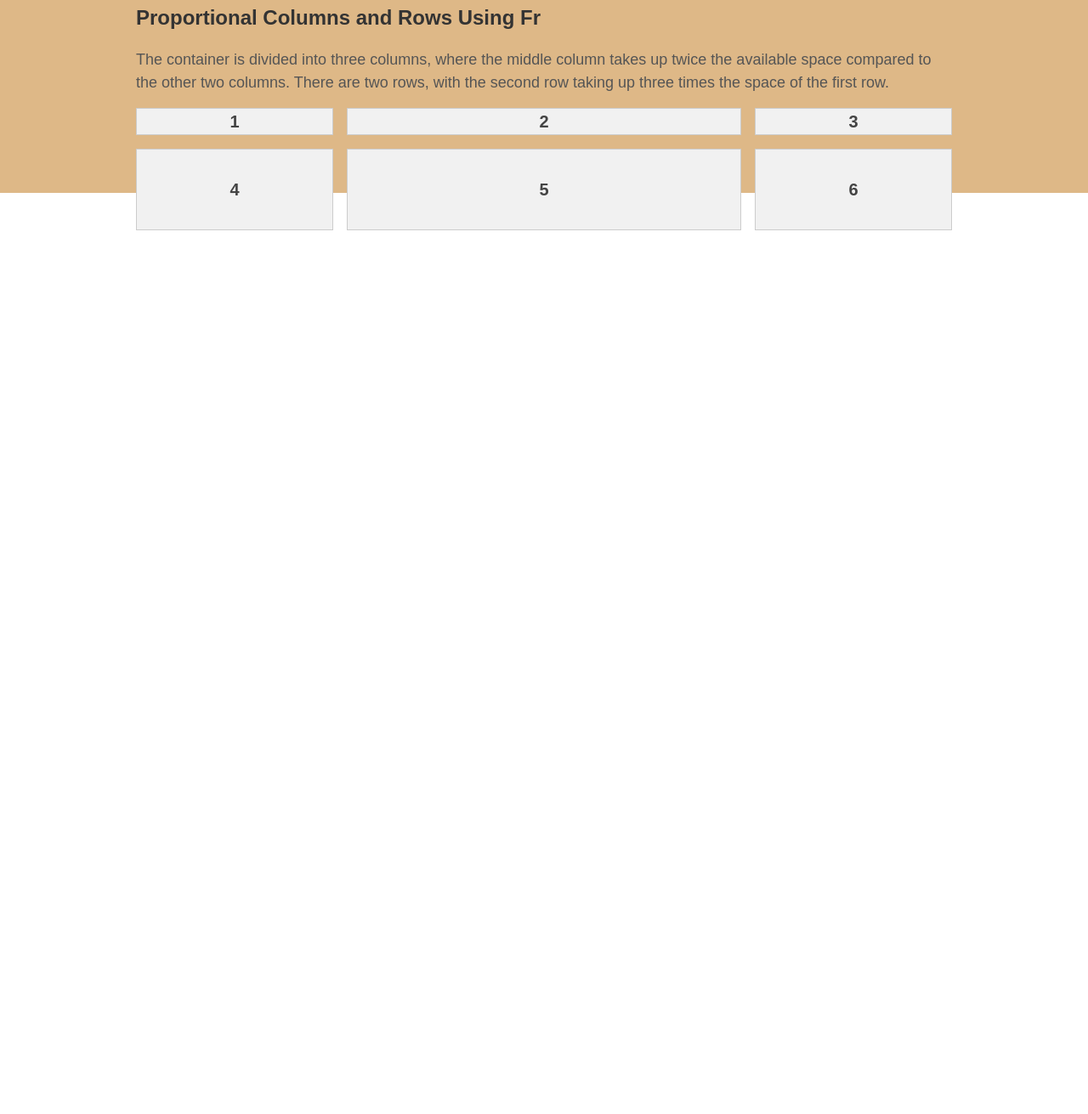
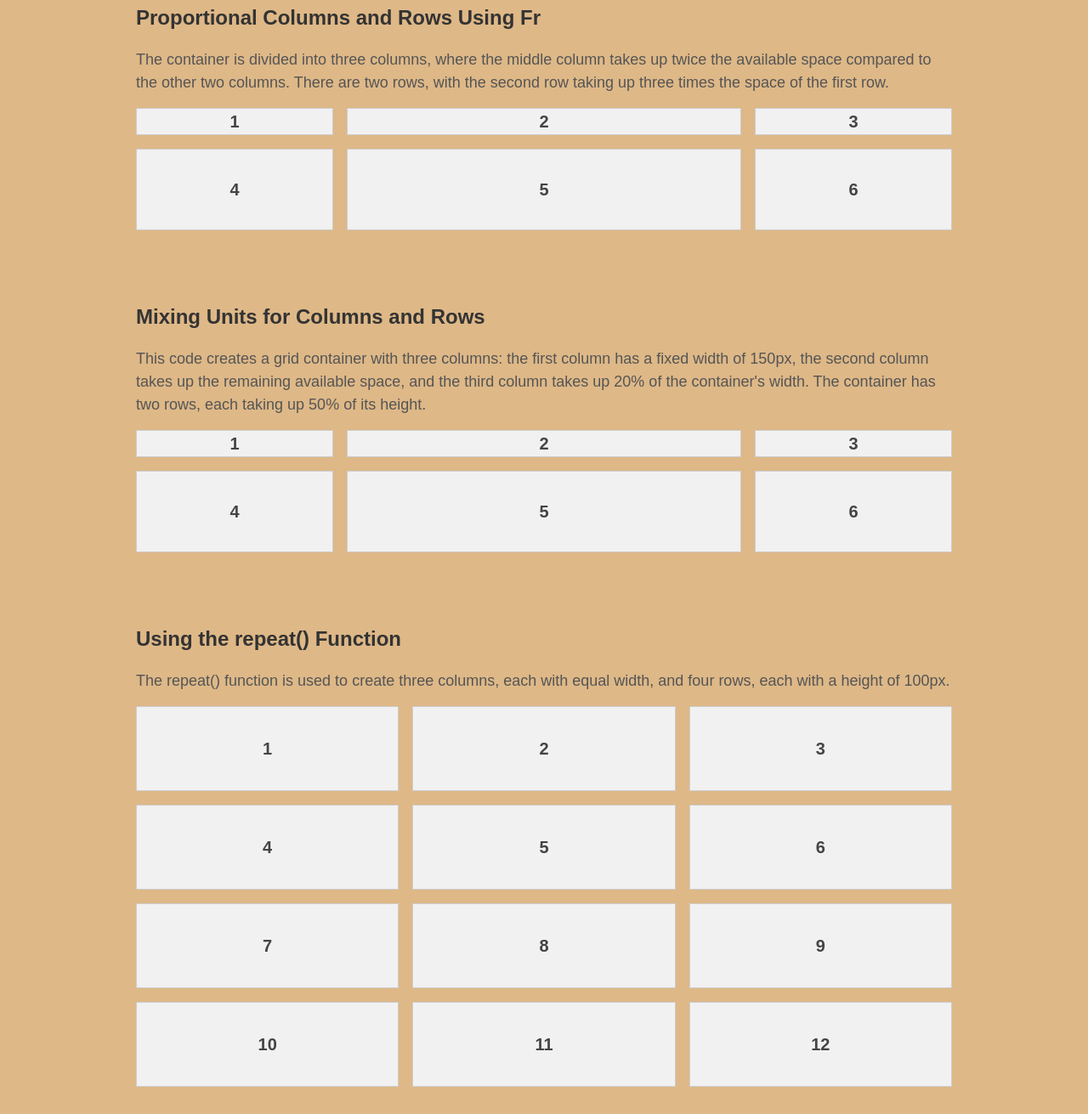
Before and after one commit to brosmar18/css-grid-review, a plain HTML site: page index.html in a window 1280 px wide. Shown: the part 573-1884 px from the top of the page at 85% size. Before the commit the page ends 876 px from the top, so only its background shows below. Drawn offline with Linux system fonts and the light colour scheme.

Commit message:
mix-units and using the repeat() function sections added

```diff
--- a/css/style.css
+++ b/css/style.css
@@ -4,7 +4,7 @@
     font-size: 16px;
     line-height: 1.5;
     background-color: burlywood;
-    height: 100vh;
+    height: auto;
 }
 
 
@@ -84,3 +84,76 @@
     color: #444;
     border: 1px solid #ccc;
 }
+
+.mix-units {
+    padding: 2rem;
+    max-width: 960px;
+    margin: 0 auto;
+}
+
+.mix-units__title {
+    font-size: 24px;
+    margin-bottom: 0.5rem;
+    color: #333;
+}
+
+.mix-units__description {
+    font-size: 18px;
+    margin-bottom: 1rem;
+    color: #555;
+}
+
+.mix-units__container {
+    display: grid;
+    grid-template-columns: 1fr 2fr 1fr;
+    grid-template-rows: 1fr 3fr;
+    gap: 1rem;
+}
+
+.mix-units__container-item {
+    background-color: #f1f1f1;
+    display: flex;
+    align-items: center;
+    justify-content: center;
+    font-size: 20px;
+    font-weight: bold;
+    color: #444;
+    border: 1px solid #ccc;
+}
+
+
+.repeat {
+    padding: 2rem;
+    max-width: 960px;
+    margin: 0 auto;
+}
+
+.repeat__title {
+    font-size: 24px;
+    margin-bottom: 0.5rem;
+    color: #333;
+}
+
+.repeat__description {
+    font-size: 18px;
+    margin-bottom: 1rem;
+    color: #555;
+}
+
+.repeat__container {
+    display: grid;
+    grid-template-columns: repeat(3, 1fr);
+    grid-template-rows: repeat(4, 100px);
+    gap: 1rem;
+}
+
+.repeat__container-item {
+    background-color: #f1f1f1;
+    display: flex;
+    align-items: center;
+    justify-content: center;
+    font-size: 20px;
+    font-weight: bold;
+    color: #444;
+    border: 1px solid #ccc;
+}
--- a/index.html
+++ b/index.html
@@ -38,6 +38,39 @@
             <div class="fr__container-item">6</div>
         </div>
     </section>
+    <section class="mix-units">
+        <h2 class="mix-units__title">Mixing Units for Columns and Rows</h2>
+        <p class="mix-units__description">This code creates a grid container with three columns: the first column has a fixed width of 150px, the second column
+        takes up the remaining available space, and the third column takes up 20% of the container's width. The container has
+        two rows, each taking up 50% of its height.</p>
+        <div class="mix-units__container">
+            <div class="mix-units__container-item">1</div>
+            <div class="mix-units__container-item">2</div>
+            <div class="mix-units__container-item">3</div>
+            <div class="mix-units__container-item">4</div>
+            <div class="mix-units__container-item">5</div>
+            <div class="mix-units__container-item">6</div>
+        </div>
+    </section>
+    <section class="repeat">
+        <h2 class="repeat__title">Using the repeat() Function</h2>
+        <p class="repeat__description">The repeat() function is used to create three columns, each with equal width, and four rows, each with a height of
+        100px.</p>
+        <div class="repeat__container">
+            <div class="repeat__container-item">1</div>
+            <div class="repeat__container-item">2</div>
+            <div class="repeat__container-item">3</div>
+            <div class="repeat__container-item">4</div>
+            <div class="repeat__container-item">5</div>
+            <div class="repeat__container-item">6</div>
+            <div class="repeat__container-item">7</div>
+            <div class="repeat__container-item">8</div>
+            <div class="repeat__container-item">9</div>
+            <div class="repeat__container-item">10</div>
+            <div class="repeat__container-item">11</div>
+            <div class="repeat__container-item">12</div>
+        </div>
+    </section>
     </div>
 
 </body>
```
Lines whose indentation alone changed are shown as unchanged.
